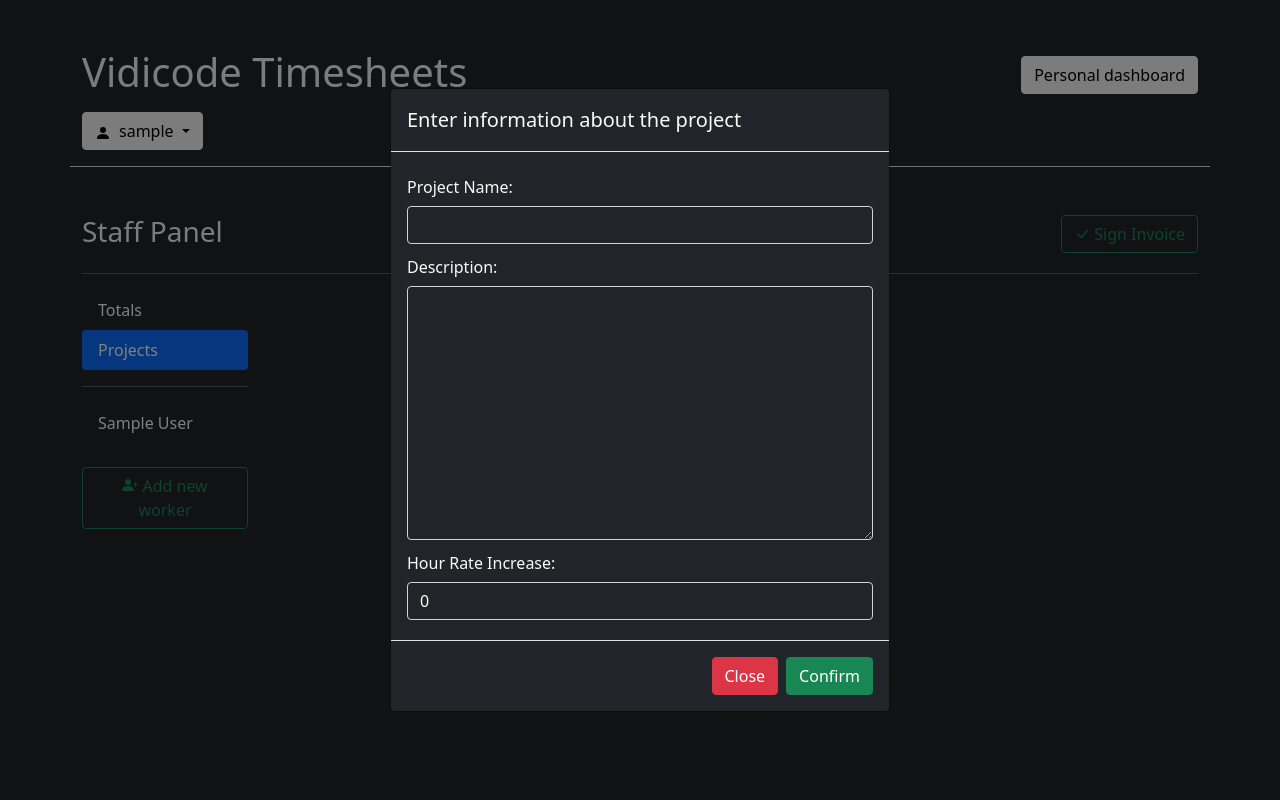
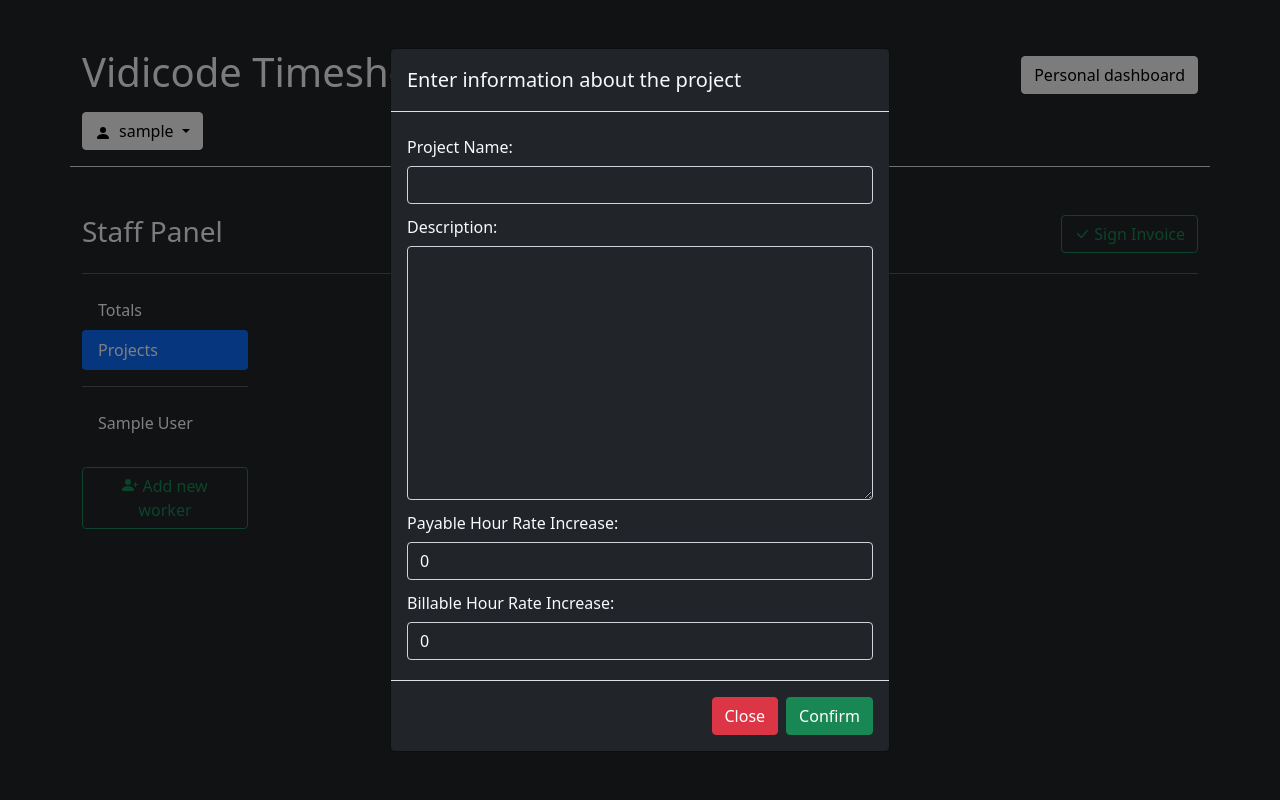
Before and after one commit to k0oda/timesheets-2, a Django app: page /dashboard/staff/projects/ in a window 1280 px wide, after a click on "Add new project". Run offline with Django 3.2, Linux system fonts and the light colour scheme; the visitor is signed in with stand-in values (Sample User, id 1); data comes from the database, SQL or seed files in the repository; data that the repository does not hold is empty.

Commit message:
fix displaying of new hour rates systems, fix projects adding and editing in views

```diff
--- a/wwwdj/templates/pages/staff/dashboard.html
+++ b/wwwdj/templates/pages/staff/dashboard.html
@@ -121,12 +121,12 @@ Staff Panel | Vidicode Timesheets
             <input type="text" name="last_name" id="last-name" class="form-control bg-dark text-white" required>
           </div>
           <div class="mb-1">
-            <label for="hour-rate" class="col-form-label">Payable Hour Rate:</label>
-            <input type="number" name="payable_hour_rate" id="hour-rate" value="{{ current_worker.payable_hour_rate }}" min="1" value="10" step="0.5" class="form-control bg-dark text-white" required>
+            <label for="payable-hour-rate" class="col-form-label">Payable Hour Rate:</label>
+            <input type="number" name="payable_hour_rate" id="payable-hour-rate" value="1" min="1" value="10" step="0.5" class="form-control bg-dark text-white" required>
           </div>
           <div class="mb-1">
-            <label for="hour-rate" class="col-form-label">Billable Hour Rate:</label>
-            <input type="number" name="billable_hour_rate" id="hour-rate" value="{{ current_worker.billable_hour_rate }}" min="1" value="10" step="0.5" class="form-control bg-dark text-white" required>
+            <label for="billable-hour-rate" class="col-form-label">Billable Hour Rate:</label>
+            <input type="number" name="billable_hour_rate" id="billable-hour-rate" value="1" min="1" value="10" step="0.5" class="form-control bg-dark text-white" required>
           </div>
           <div class="mb-3">
             <label for="password" class="col-form-label">Password:</label>
--- a/wwwdj/templates/pages/staff/projects.html
+++ b/wwwdj/templates/pages/staff/projects.html
@@ -25,8 +25,12 @@
             <textarea name="description" class="form-control bg-dark text-white" id="description" cols="30" rows="10" required></textarea>
           </div>
           <div class="mb-1">
-            <label for="hour-rate-increase" class="col-form-label">Hour Rate Increase:</label>
-            <input type="number" name="hour_rate_increase" id="hour-rate-increase" min="0" value="0" step="0.5" class="form-control bg-dark text-white" required>
+            <label for="payable_hour-rate-increase" class="col-form-label">Payable Hour Rate Increase:</label>
+            <input type="number" name="payable_hour_rate_increase" id="payable_hour-rate-increase" min="0" value="0" step="0.5" class="form-control bg-dark text-white" required>
+          </div>
+          <div class="mb-1">
+            <label for="billable_hour-rate-increase" class="col-form-label">Billable Hour Rate Increase:</label>
+            <input type="number" name="billable_hour_rate_increase" id="billable_hour-rate-increase" min="0" value="0" step="0.5" class="form-control bg-dark text-white" required>
           </div>
         </div>
         <div class="modal-footer">
@@ -43,7 +47,8 @@
     <div class="card bg-dark">
       <div class="card-body">
         <h3 class="card-title">{{ project }}</h3>
-        <h6 class="card-subtitle mb-2">${{ project.hour_rate_increase }} hour rate increase</h6>
+        <h6 class="card-subtitle mb-1">${{ project.payable_hour_rate_increase }} payable hour rate increase</h6>
+        <h6 class="card-subtitle mb-2">${{ project.billable_hour_rate_increase }} billable hour rate increase</h6>
         <hr>
         <p class="card-text">{{ project.description }}</p>
         <button class="btn btn-outline-primary mt-2" data-bs-toggle="modal" data-bs-target="#editProjectModal_{{ project.pk }}">Edit</button>
@@ -73,8 +78,12 @@
             <textarea name="description" class="form-control bg-dark text-white" id="description" cols="30" rows="10" required>{{ project.description }}</textarea>
           </div>
           <div class="mb-1">
-            <label for="hour-rate-increase" class="col-form-label">Hour Rate Increase:</label>
-            <input type="number" name="hour_rate_increase" id="hour-rate-increase" min="0" value="{{ project.hour_rate_increase }}" step="0.5" class="form-control bg-dark text-white" required>
+            <label for="payable_hour-rate-increase" class="col-form-label">Payable Hour Rate Increase:</label>
+            <input type="number" name="payable_hour_rate_increase" id="payable_hour-rate-increase" min="0" value="{{ project.payable_hour_rate_increase }}" step="0.5" class="form-control bg-dark text-white" required>
+          </div>
+          <div class="mb-1">
+            <label for="billable_hour-rate-increase" class="col-form-label">Billable Hour Rate Increase:</label>
+            <input type="number" name="billable_hour_rate_increase" id="billable_hour-rate-increase" min="0" value="{{ project.billable_hour_rate_increase }}" step="0.5" class="form-control bg-dark text-white" required>
           </div>
         </div>
         <div class="modal-footer">
--- a/wwwdj/views.py
+++ b/wwwdj/views.py
@@ -328,7 +328,8 @@ def add_project(request, session_number=None):
             project = models.Project.objects.create(
                 name = request.POST.get("name"),
                 description = request.POST.get("description"),
-                hour_rate_increase = request.POST.get("hour_rate_increase"),
+                payable_hour_rate_increase = request.POST.get("payable_hour_rate_increase"),
+                billable_hour_rate_increase = request.POST.get("billable_hour_rate_increase"),
             )
             project.save()
         return redirect("projects", session_number=session.pk)
@@ -344,7 +345,8 @@ def edit_project(request, project_number, session_number=None):
             project = models.Project.objects.get(pk=project_number)
             project.name = request.POST.get("name")
             project.description = request.POST.get("description")
-            project.hour_rate_increase = request.POST.get("hour_rate_increase")
+            project.payable_hour_rate_increase = request.POST.get("payable_hour_rate_increase")
+            project.billable_hour_rate_increase = request.POST.get("billable_hour_rate_increase")
             project.save()
         return redirect("projects", session_number=session.pk)
     else:
```
Also changed, not shown: wwwdj/templates/pages/staff/worker_timesheet.html (+4 -4 lines).
